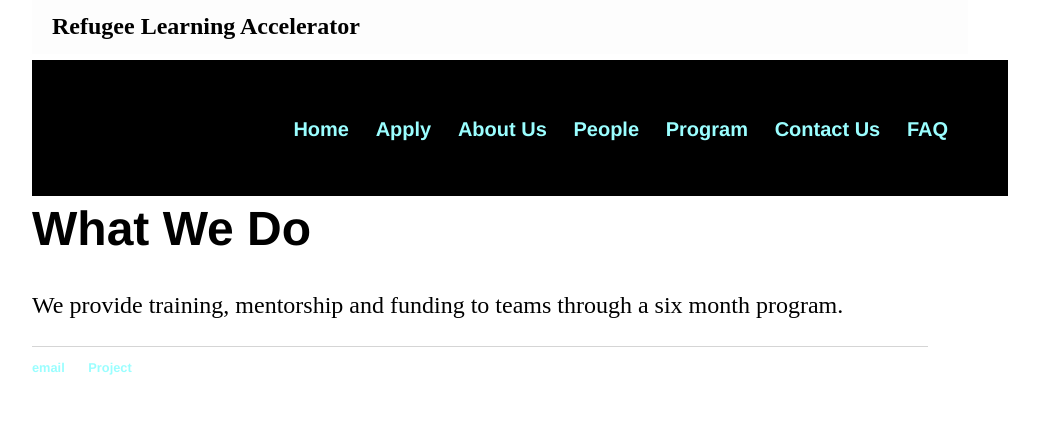
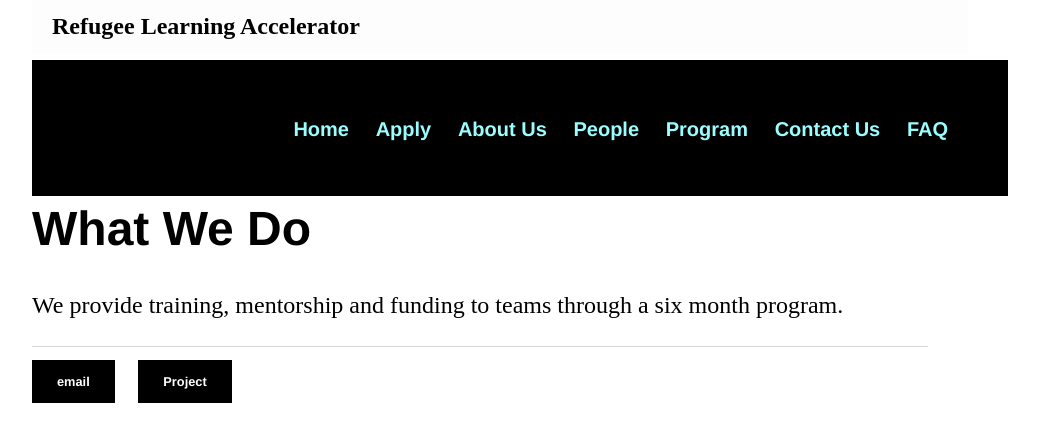
Before and after one commit to Refugee-Learning-Accelerator/Refugee-Learning-Accelerator.github.io, a Jekyll site: the page built from index.html, in a window 1280 px wide. Shown: the top 442 px of the page, without its empty margins (160-1199 px from the left). Built offline with Jekyll 4.4.1, drawn with Linux system fonts in a browser that asks for light colours.

Commit message:
Update landingpage.html

```diff
--- a/_layouts/landingpage.html
+++ b/_layouts/landingpage.html
@@ -31,8 +31,8 @@
 			</div><!-- /.container -->
 			<footer>
 	    			<ul>
-	        		<li><a href="mailto:refugees@media.mit.edu" class="class2">email</a></li>
-	        		<li><a href="https://www.media.mit.edu/projects/refugee-learning-accelerator/overview/" class="class2">Project</a></li>
+	        		<li><a href="mailto:refugees@media.mit.edu" class="class3">email</a></li>
+	        		<li><a href="https://www.media.mit.edu/projects/refugee-learning-accelerator/overview/" class="class3">Project</a></li>
 				</ul>
 			</footer>
 		</body>
```
